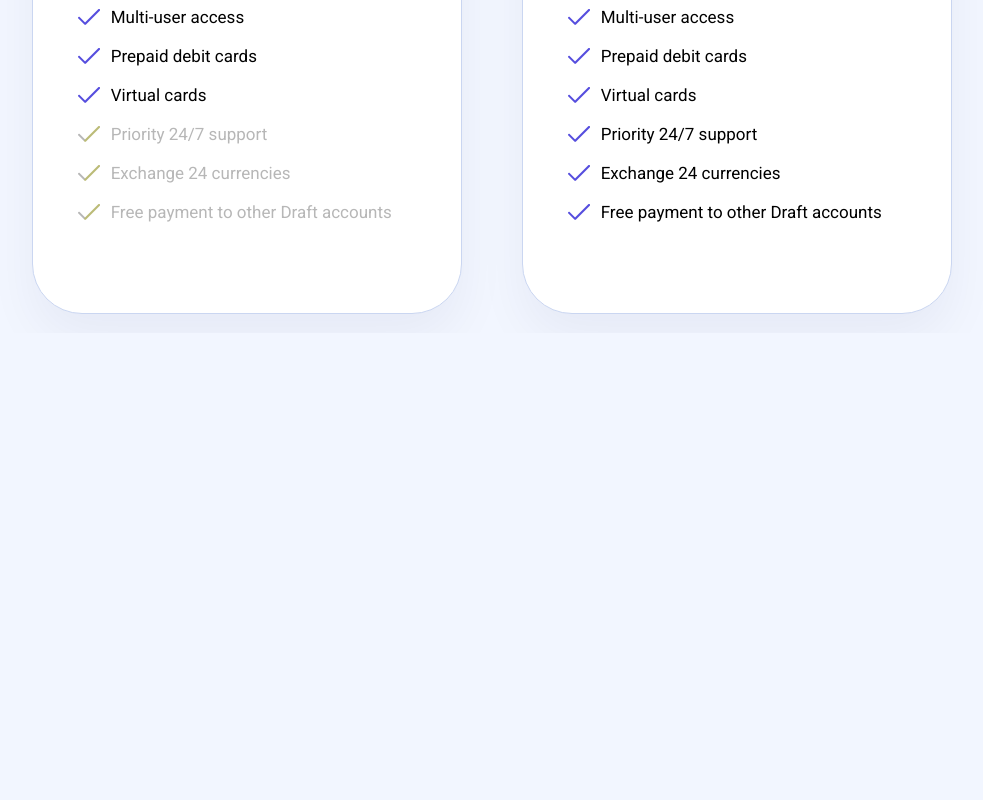
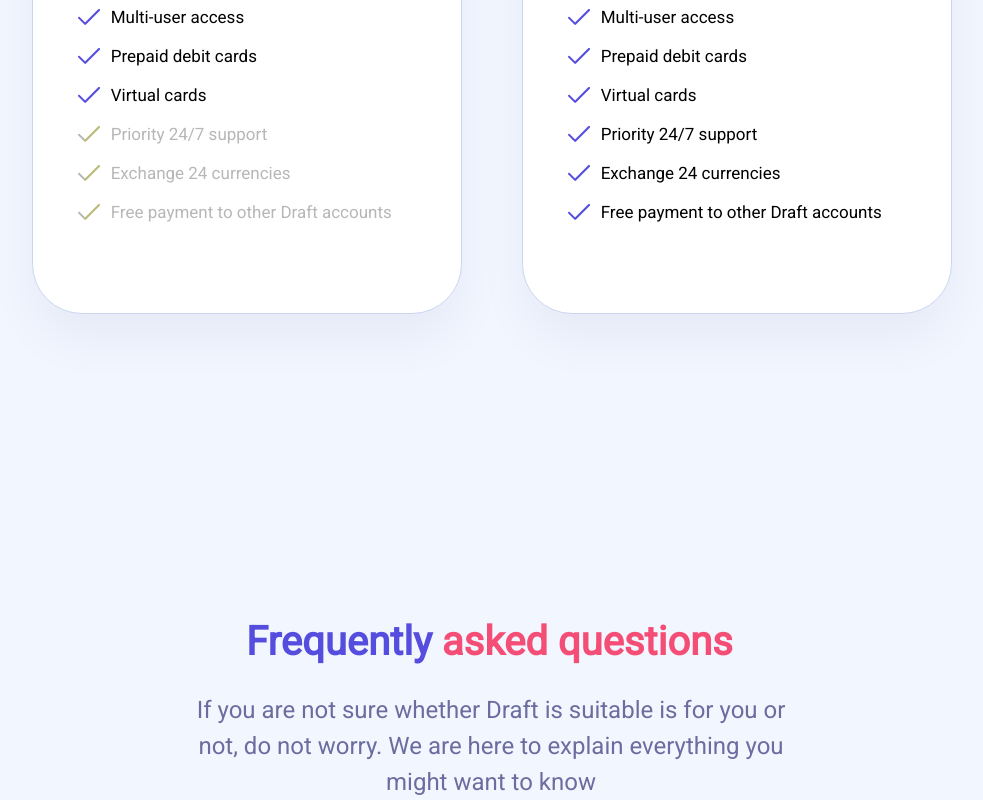
Before and after one commit to sobhanessi/dotSwan, a React (Create React App) app: page / in a window 1280 px wide. Shown: the part 4245-5045 px from the top of the page, without its empty margins (235-1218 px from the left). Before the commit the page ends 4578 px from the top, so only its background shows below. Built offline with nearby package versions, Linux system fonts and the light colour scheme.

Commit message:
faq is completed

```diff
--- a/src/components/Main.jsx
+++ b/src/components/Main.jsx
@@ -248,97 +248,21 @@ function Main() {
           </div>
         </div>
       </div>
+      <div id='faq'>
+        <p id='plans-faq'>
+          Frequently<span style={{ color: '#F44E77' }}> asked questions</span>
+        </p>
+        <p id='plans-faq-bottom'>
+          If you are not sure whether Draft is suitable is for you or not, do
+          not worry. We are here to explain everything you might want to know
+        </p>
+      </div>
       {/*
 
-      <div id='plans-free-plan-1'></div>
-      <p id='plans-free-plan-1-free'>FREE</p>
-      <p id='plans-free-plan-1-price'>$0/m</p>
-      <p id='plans-free-plan-1-manage'>
-        Manage your business with a simple and efficient account
+      <p id='plans-faq'>
+
       </p>
-      <div id='plans-free-plan-1-button-div'></div>
-      <button id='plans-free-plan-1-button'>
-        <span style={{ color: '#16194F', backgroundColor: 'white' }}>
-          Get Started
-        </span>
-      </button>
-      <img src={creditCard2} id='plans-free-plan-1-credit-card-img' />
-      <span id='plans-free-plan-1-functions-group-10-check-icon-2'></span>
-      <span id='plans-free-plan-1-functions-group-10-p'>
-        10 free local transfer
-      </span>
-      <span id='plans-free-plan-1-functions-group-11-check-icon-2'></span>
-      <span id='plans-free-plan-1-functions-group-11-p'>
-        10 free local transfer
-      </span>
-      <span id='plans-free-plan-1-functions-group-12-check-icon-2'></span>
-      <span id='plans-free-plan-1-functions-group-12-p'>Multi-user-access</span>
-      <span id='plans-free-plan-1-functions-group-13-check-icon-2'></span>
-      <span id='plans-free-plan-1-functions-group-13-p'>
-        Prepaid debit cards
-      </span>
-      <span id='plans-free-plan-1-functions-group-14-check-icon-2'></span>
-      <span id='plans-free-plan-1-functions-group-14-p'>Virtual cards</span>
-      <span id='plans-free-plan-1-functions-group-15-check-icon-1'></span>
-      <span id='plans-free-plan-1-functions-group-15-p'>
-        Priority 24/7 support
-      </span>
-      <span id='plans-free-plan-1-functions-group-16-check-icon-1'></span>
-      <span id='plans-free-plan-1-functions-group-16-p'>
-        Exchange 24 currencies
-      </span>
-      <span id='plans-free-plan-1-functions-group-17-check-icon-1'></span>
-      <span id='plans-free-plan-1-functions-group-17-p'>
-        Free payment to other Draft accounts
-      </span>
-      <div id='plans-free-plan-2'></div>
-      <p id='plans-free-plan-2-premium'>PREMIUM</p>
-      <p id='plans-free-plan-2-price'>$8/m</p>
-      <p id='plans-free-plan-2-manage'>
-        Priority support and multi-user access to maximize your productivity.
-      </p>
-      <div id='plans-free-plan-2-button-div'></div>
-      <button id='plans-free-plan-2-button'>
-        <span style={{ color: '#16194F', backgroundColor: 'white' }}>
-          Get Started
-        </span>
-      </button>
-      <img src={creditCard2} id='plans-free-plan-2-credit-card-img' />
-      <span id='plans-free-plan-2-functions-group-10-check-icon-2'></span>
-      <span id='plans-free-plan-2-functions-group-10-p'>
-        10 free local transfer
-      </span>
-      <span id='plans-free-plan-2-functions-group-11-check-icon-2'></span>
-      <span id='plans-free-plan-2-functions-group-11-p'>
-        10 free local transfer
-      </span>
-      <span id='plans-free-plan-2-functions-group-12-check-icon-2'></span>
-      <span id='plans-free-plan-2-functions-group-12-p'>Multi-user-access</span>
-      <span id='plans-free-plan-2-functions-group-13-check-icon-2'></span>
-      <span id='plans-free-plan-2-functions-group-13-p'>
-        Prepaid debit cards
-      </span>
-      <span id='plans-free-plan-2-functions-group-14-check-icon-2'></span>
-      <span id='plans-free-plan-2-functions-group-14-p'>Virtual cards</span>
-      <span id='plans-free-plan-2-functions-group-15-check-icon-1'></span>
-      <span id='plans-free-plan-2-functions-group-15-p'>
-        Priority 24/7 support
-      </span>
-      <span id='plans-free-plan-2-functions-group-16-check-icon-1'></span>
-      <span id='plans-free-plan-2-functions-group-16-p'>
-        Exchange 24 currencies
-      </span>
-      <span id='plans-free-plan-2-functions-group-17-check-icon-1'></span>
-      <span id='plans-free-plan-2-functions-group-17-p'>
-        Free payment to other Draft accounts
-      </span>
-      <p id='plans-faq'>
-        Frequently<span style={{ color: '#F44E77' }}> asked questions</span>
-      </p>
-      <p id='plans-faq-bottom'>
-        If you are not sure whether Draft is suitable is for you or not, do not
-        worry. We are here to explain everything you might want to know
-      </p>
+
       <span id='faq-question-1-div'></span>
       <span id='faq-question-1-p'>
         What is the difference between Draft and a traditional bank account?
--- a/src/components/css/mainPage.css
+++ b/src/components/css/mainPage.css
@@ -683,3 +683,50 @@
 
   color: #b7b7b7;
 }
+
+#faq {
+  /* Frequently asked questions */
+
+  position: absolute;
+  width: 495px;
+  height: 60px;
+  left: 473px;
+  top: 4809px;
+
+  /* Heading/H3 */
+
+  font-family: 'Roboto';
+  font-style: normal;
+  font-weight: 700;
+  font-size: 40px;
+  line-height: 150%;
+  /* identical to box height, or 60px */
+}
+
+#plans-faq {
+  color: #554dde;
+}
+
+#plans-faq-bottom {
+  /* If you are not sure whether Draft is suitable is for you or not, do not worry. We are here to explain everything you might want to know */
+
+  width: 600px;
+  height: 108px;
+  margin-left: -55px;
+  margin-top: -20px;
+
+  /* Body/Intro */
+
+  font-family: 'Roboto';
+  font-style: normal;
+  font-weight: 400;
+  font-size: 24px;
+  line-height: 150%;
+  /* or 36px */
+
+  text-align: center;
+
+  /* Secondary/Light */
+
+  color: #6a6d9e;
+}
```
